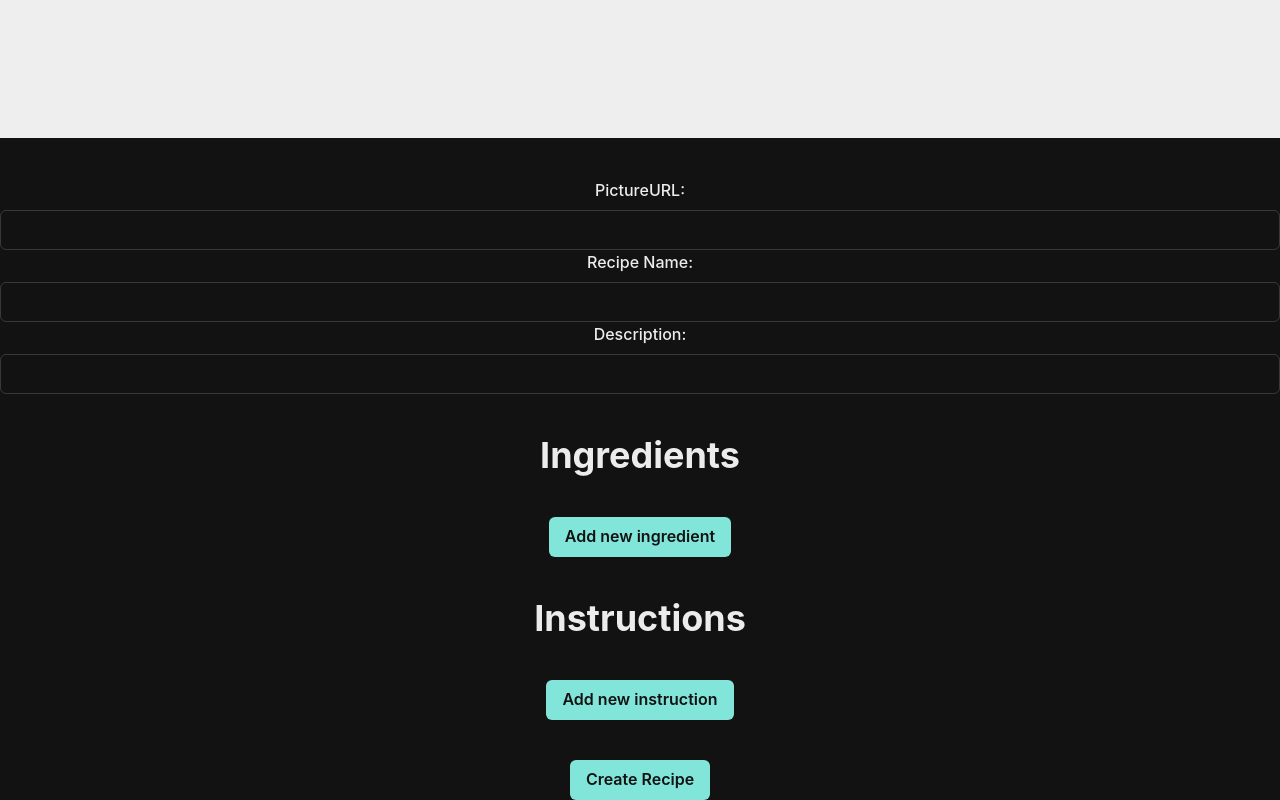
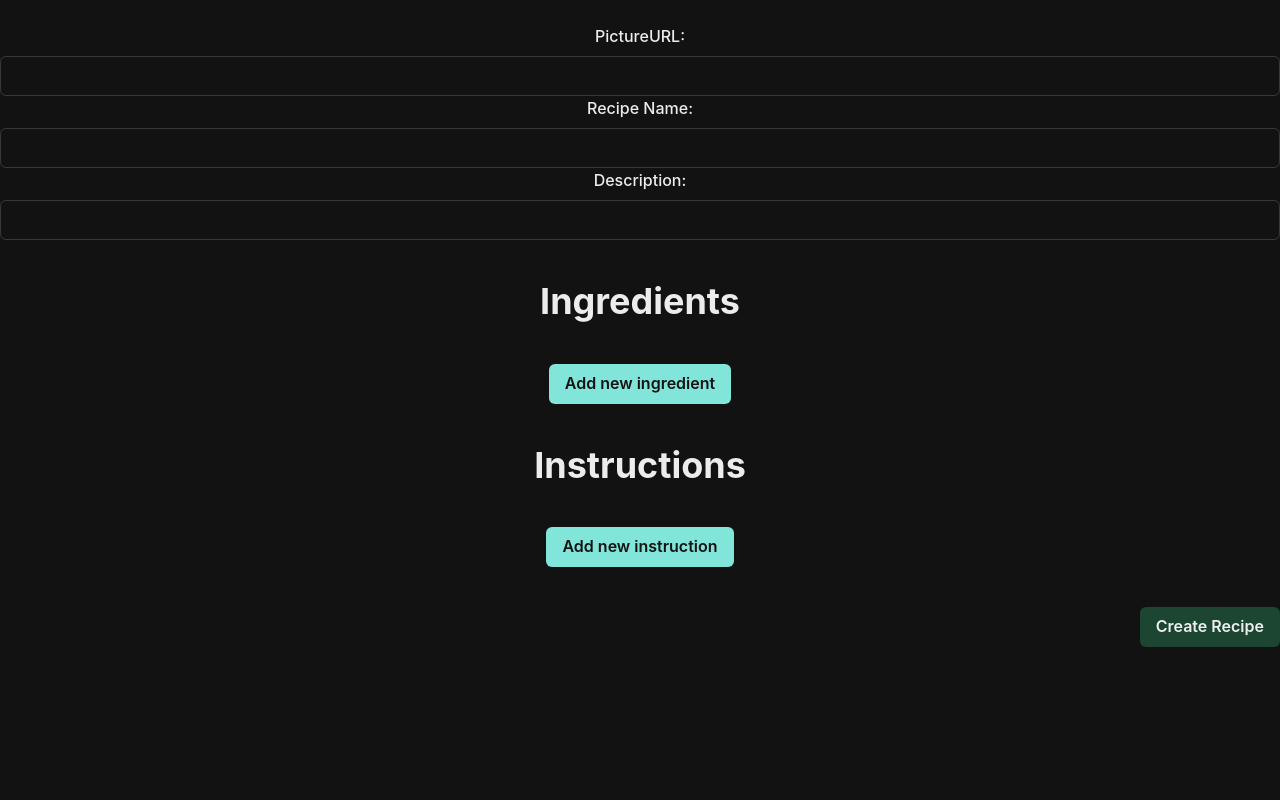
Before and after one commit to griminir/fullstack-project-1, a React (Vite) app in the folder frontend/: page /new-recipe in a window 1280 px wide. Shown: the part 871-1671 px from the top of the page. After the commit the page ends 1558 px from the top, so only its background shows below. Built offline with nearby package versions, Linux system fonts and the light colour scheme.

Commit message:
some css fixing

```diff
--- a/frontend/src/components/RecipeDetailView.tsx
+++ b/frontend/src/components/RecipeDetailView.tsx
@@ -17,6 +17,7 @@ const RecipeDetailView = ({ recipe, updatingRecipe }: Props) => {
     <VStack width={'100%'} justifyContent='center'>
       <Image
         width={'100%'}
+        height={'700px'}
         src={updatedRecipe.picture ? updatedRecipe.picture : noImage}
         alt={updatedRecipe.title}
       />
--- a/frontend/src/pages/NewRecipePage.tsx
+++ b/frontend/src/pages/NewRecipePage.tsx
@@ -79,10 +79,16 @@ const NewRecipePage = () => {
   return (
     <Grid templateAreas={`"main"`}>
       <GridItem area='main'>
-        <VStack width={'100%'} justifyContent='center' spacing={10}>
+        <VStack
+          width={'100%'}
+          paddingBottom={10}
+          justifyContent='center'
+          spacing={10}
+        >
           {/* this is where recipe starts */}
           <Image
             width={'100%'}
+            height={'700px'}
             src={recipe.picture ? recipe.picture : noImage}
             alt={recipe.title}
           />
@@ -175,9 +181,10 @@ const NewRecipePage = () => {
             Add new instruction
           </Button>
 
+          <HStack width={'100%'} justify={'flex-end'}>
             <Button
               disabled={instructions.length < 1 || ingredients.length < 1}
-            colorScheme='teal'
+              bg={'green.900'}
               onClick={async () => {
                 try {
                   // Create the recipe and get the response needs to be mutatedAsync to get the id i think
@@ -214,6 +221,7 @@ const NewRecipePage = () => {
             >
               Create Recipe
             </Button>
+          </HStack>
         </VStack>
       </GridItem>
     </Grid>
--- a/frontend/src/pages/RecipeDetailsPage.tsx
+++ b/frontend/src/pages/RecipeDetailsPage.tsx
@@ -1,4 +1,11 @@
-import { Grid, GridItem, VStack, Spinner, Button } from '@chakra-ui/react';
+import {
+  Grid,
+  GridItem,
+  VStack,
+  Spinner,
+  Button,
+  HStack,
+} from '@chakra-ui/react';
 import { useParams } from 'react-router-dom';
 import useSingleRecipe from '../hooks/useSingleRecipe';
 import RecipeDetailView from '../components/RecipeDetailView';
@@ -67,7 +74,9 @@ const RecipeDetailsPage = () => {
 
           <InstructionsContainer idParam={param} />
 
+          <HStack width={'100%'} justify={'flex-end'}>
             <Button
+              bg={'green.900'}
               onClick={() => {
                 updateRecipe(updatedRecipe);
                 updateIngredients(updatedIngredients);
@@ -75,6 +84,7 @@ const RecipeDetailsPage = () => {
             >
               Update recipe
             </Button>
+          </HStack>
         </VStack>
       </GridItem>
     </Grid>
```
Lines whose indentation alone changed are shown as unchanged.
